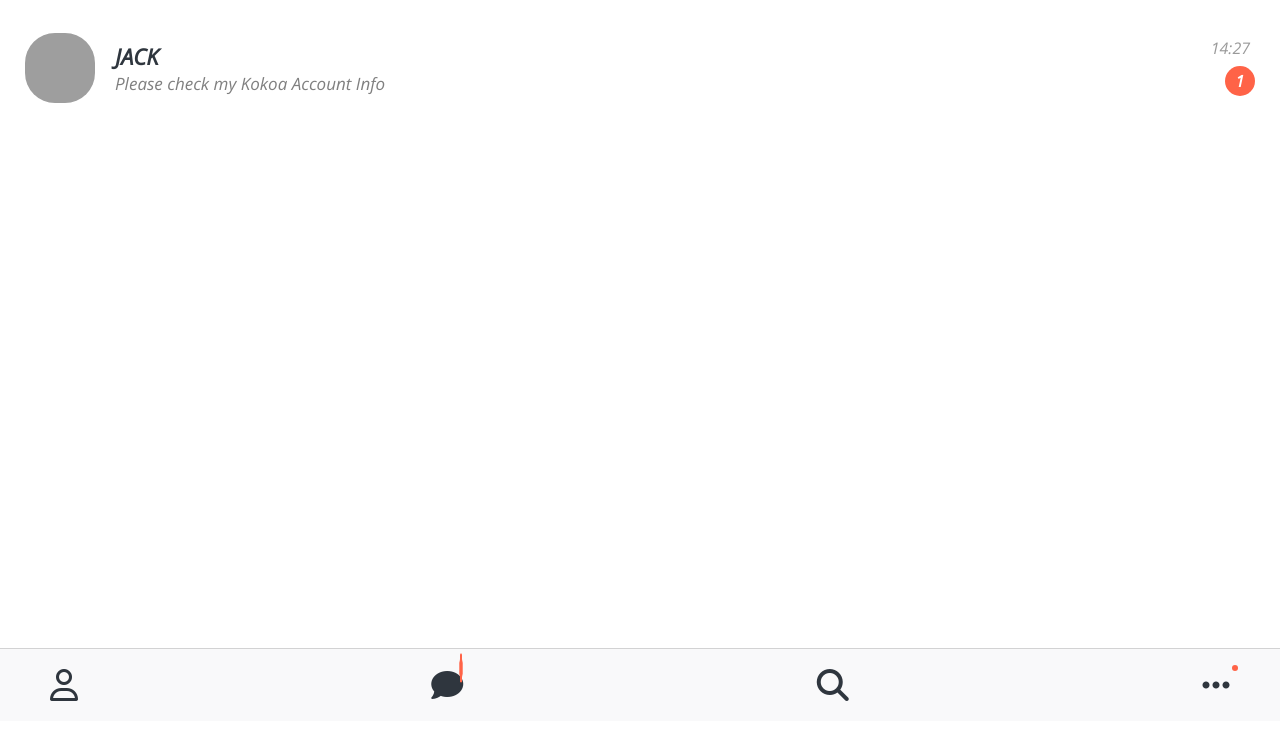
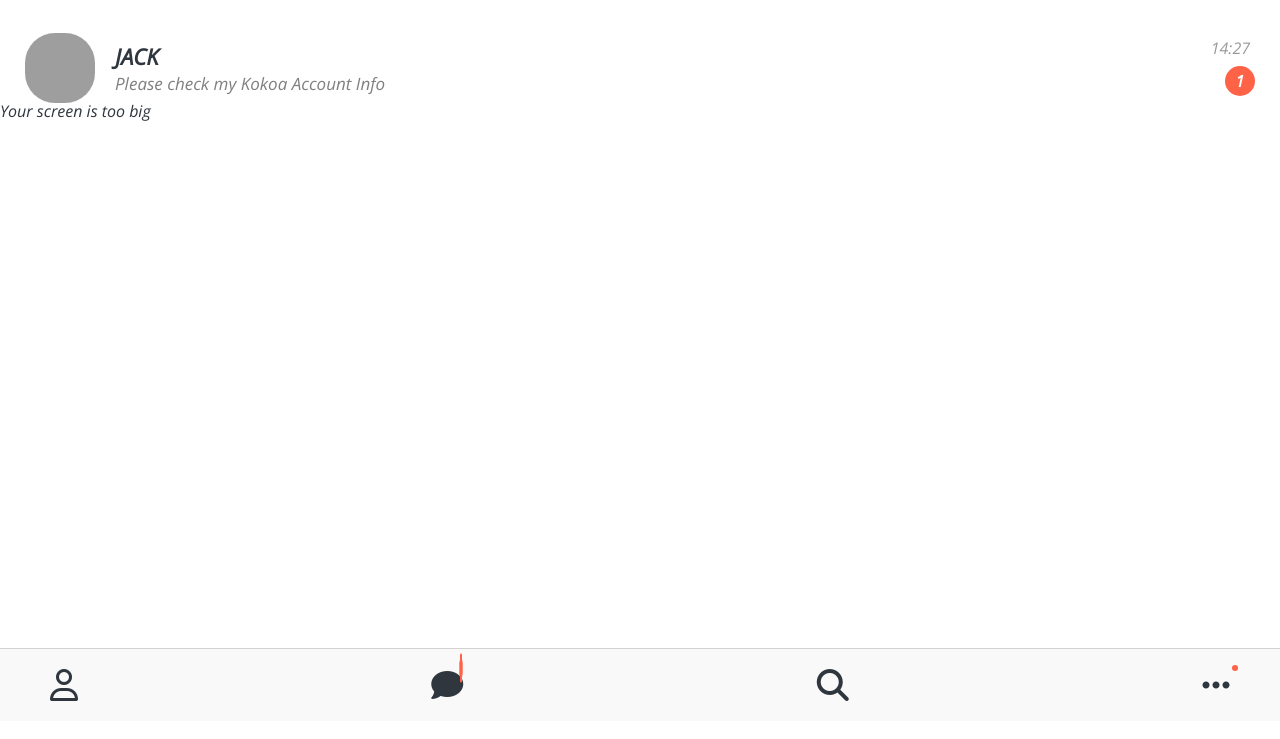
Before and after one commit to junseog-oh99/kakao-clone-2021, a plain HTML site: page chats.html in a window 1280 px wide. Shown: the part 79-818 px from the top of the page. Drawn offline with nearby package versions, Linux system fonts and the light colour scheme; grey boxes are pictures that could not be loaded.

Commit message:
Update chats.html

```diff
--- a/chats.html
+++ b/chats.html
@@ -82,6 +82,9 @@
         </li>
       </ul>
     </nav>
+    <div class="no-mobile">
+      <span>Your screen is too big</span>
+    </div>
     <script
       src="https://kit.fontawesome.com/e096ecd84d.js"
       crossorigin="anonymous"
```
